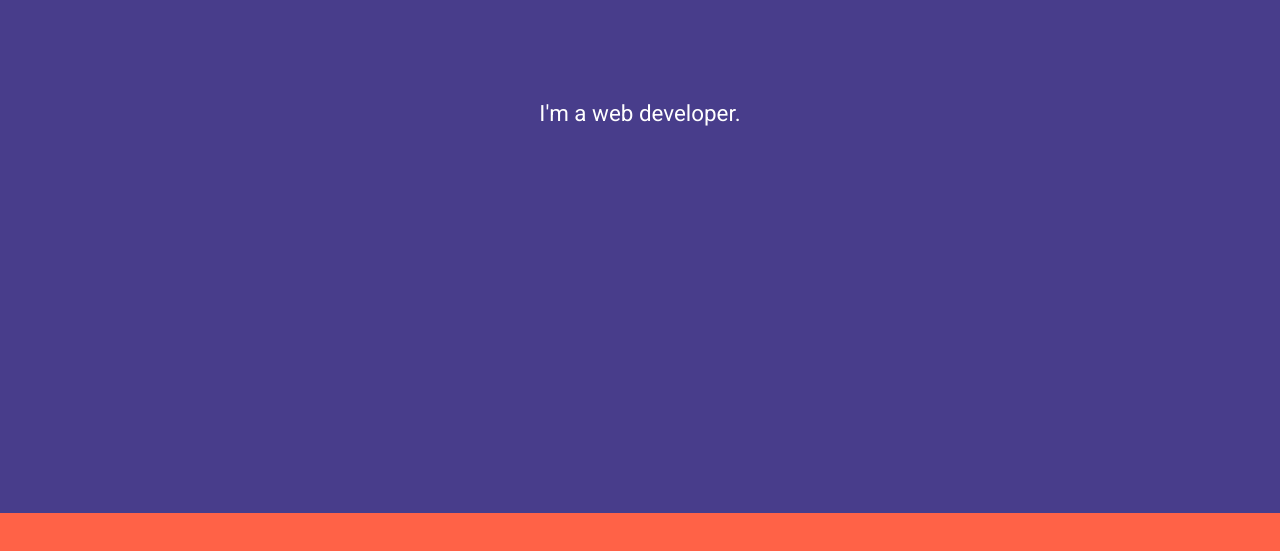
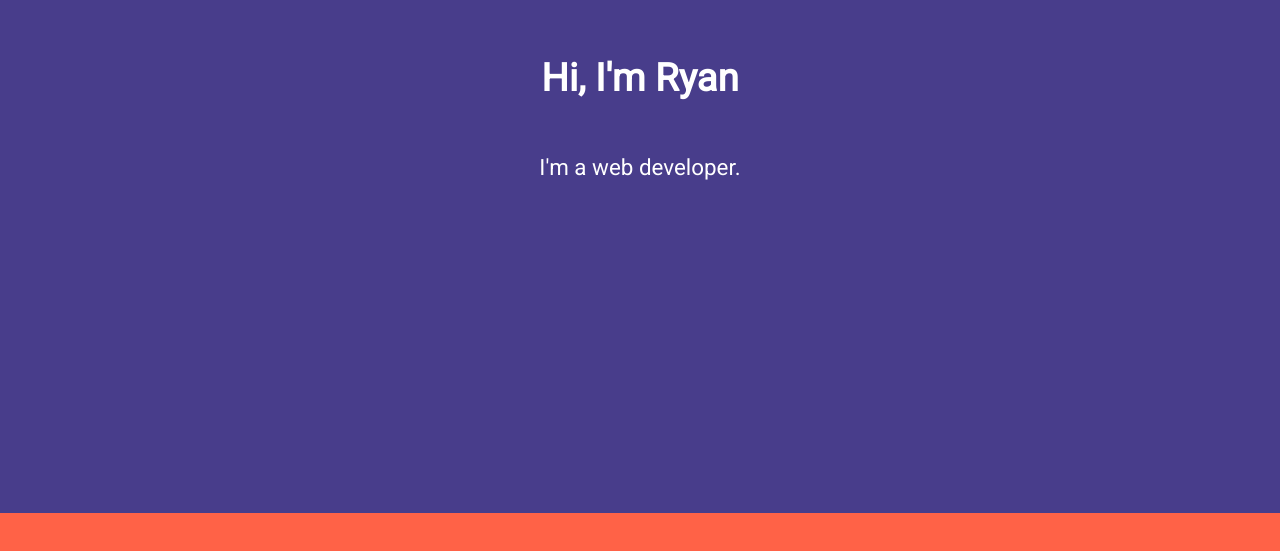
Before and after one commit to ryankegerreis/gatsby-portfolio-site, a Gatsby site: page / in a window 1280 px wide. Shown: the part 287-838 px from the top of the page. Built offline with nearby package versions, Linux system fonts and the light colour scheme; Gatsby itself is replaced by a stand-in of ours.

Commit message:
Added h1 non type effect

```diff
--- a/src/components/Home.jsx
+++ b/src/components/Home.jsx
@@ -9,6 +9,7 @@ export default class Home extends Component {
         <section id='home-link'>
           <div id='home' className='flex-col'>
             {/* <h1><ReactTypingEffect staticText="Hi," text="I'm Ryan." eraseDelay={500000000} /></h1> */}
+            <h1>Hi, I'm Ryan</h1>
             <p>I'm a web developer.</p>
           </div>
         </section>
```
